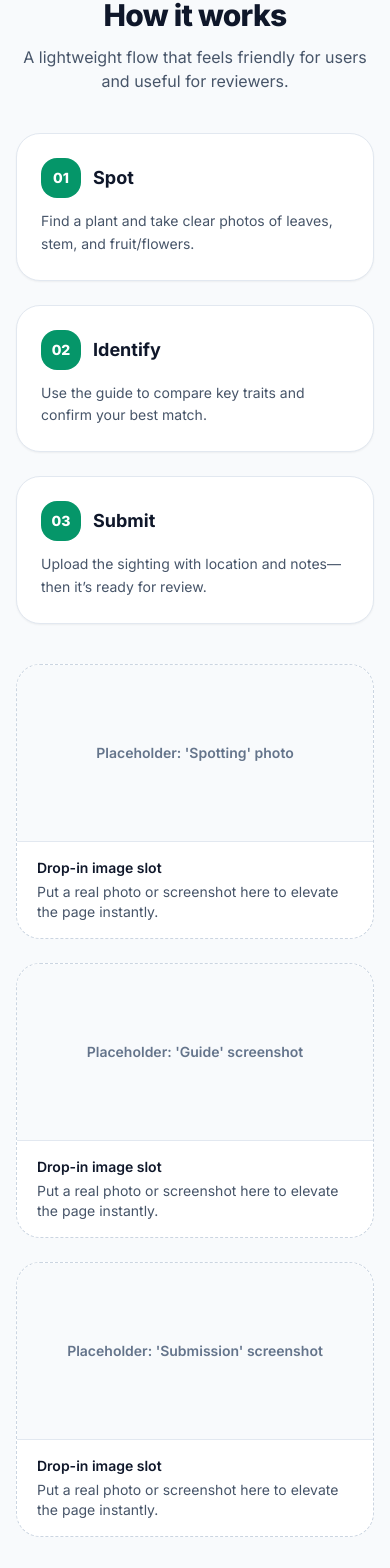
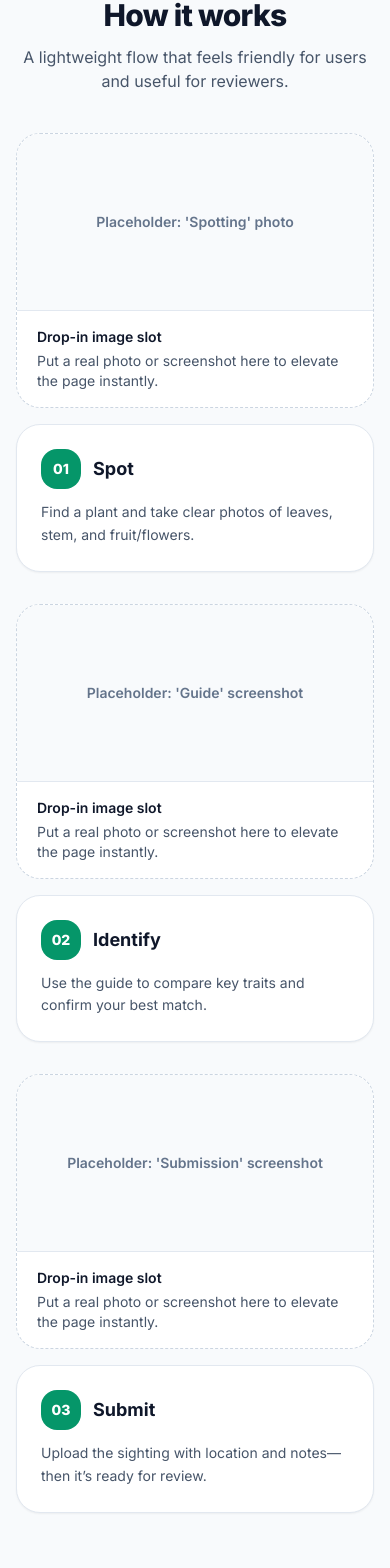
Before and after one commit to DanielLipszyc/Code-For-Change-2026, a Next.js app: page / in a window 390 px wide. Shown: the part 1231-2799 px from the top of the page. Built offline with nearby package versions, Linux system fonts and the light colour scheme; no server answers.

Commit message:
fixed mobile ui issue

```diff
--- a/src/app/page.tsx
+++ b/src/app/page.tsx
@@ -235,20 +235,66 @@ export default function Home() {
             </p>
           </div>
 
-          <div className="mt-10 grid gap-6 md:grid-cols-3">
-            <StepCard n="01" title="Spot" body="Find a plant and take clear photos of leaves, stem, and fruit/flowers." />
-            <StepCard n="02" title="Identify" body="Use the guide to compare key traits and confirm your best match." />
-            <StepCard n="03" title="Submit" body="Upload the sighting with location and notes—then it’s ready for review." />
+          {/* ✅ MOBILE: Image above each step */}
+          <div className="mt-10 grid gap-8 lg:hidden">
+            <div className="space-y-4">
+              <ImagePlaceholder label="Placeholder: 'Spotting' photo" />
+              <StepCard
+                n="01"
+                title="Spot"
+                body="Find a plant and take clear photos of leaves, stem, and fruit/flowers."
+              />
+            </div>
+
+            <div className="space-y-4">
+              <ImagePlaceholder label="Placeholder: 'Guide' screenshot" />
+              <StepCard
+                n="02"
+                title="Identify"
+                body="Use the guide to compare key traits and confirm your best match."
+              />
+            </div>
+
+            <div className="space-y-4">
+              <ImagePlaceholder label="Placeholder: 'Submission' screenshot" />
+              <StepCard
+                n="03"
+                title="Submit"
+                body="Upload the sighting with location and notes—then it’s ready for review."
+              />
+            </div>
           </div>
 
-          {/* Image placeholders row */}
-          <div className="mt-10 grid gap-6 lg:grid-cols-3">
-            <ImagePlaceholder label="Placeholder: 'Spotting' photo" />
-            <ImagePlaceholder label="Placeholder: 'Guide' screenshot" />
-            <ImagePlaceholder label="Placeholder: 'Submission' screenshot" />
+          {/* ✅ DESKTOP: original layout unchanged */}
+          <div className="mt-10 hidden lg:block">
+            <div className="grid gap-6 md:grid-cols-3">
+              <StepCard
+                n="01"
+                title="Spot"
+                body="Find a plant and take clear photos of leaves, stem, and fruit/flowers."
+              />
+              <StepCard
+                n="02"
+                title="Identify"
+                body="Use the guide to compare key traits and confirm your best match."
+              />
+              <StepCard
+                n="03"
+                title="Submit"
+                body="Upload the sighting with location and notes—then it’s ready for review."
+              />
+            </div>
+
+            <div className="mt-10 grid gap-6 lg:grid-cols-3">
+              <ImagePlaceholder label="Placeholder: 'Spotting' photo" />
+              <ImagePlaceholder label="Placeholder: 'Guide' screenshot" />
+              <ImagePlaceholder label="Placeholder: 'Submission' screenshot" />
+            </div>
           </div>
         </div>
       </section>
+
+
 
 
       {/* CTA */}
```
